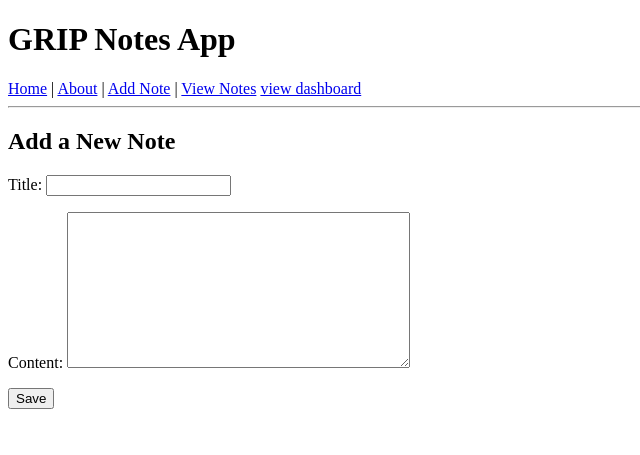
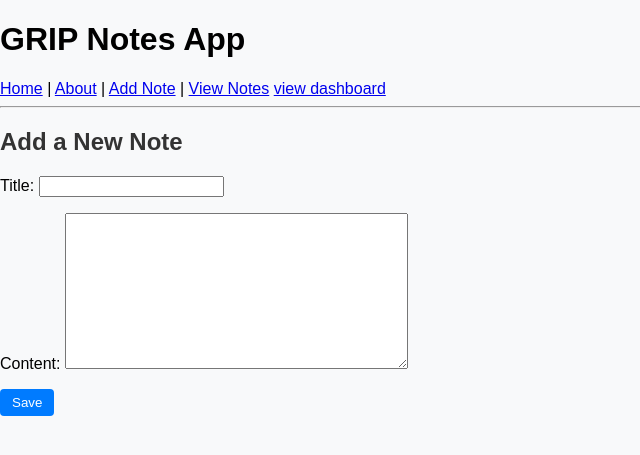
Before and after one commit to zations/GRIP-DATA, a Django app: page /add/ in a window 1280 px wide. Shown: the top 455 px of the page, without its empty margins (0-640 px from the left). Run offline with Django 5.2, Linux system fonts and the light colour scheme; a user stored in the database is signed in.

Commit message:
(feature) feat(ui): add app.css and wire static in base

```diff
--- a/GRIP/settings.py
+++ b/GRIP/settings.py
@@ -122,3 +122,6 @@ STATIC_URL = 'static/'
 # https://docs.djangoproject.com/en/5.1/ref/settings/#default-auto-field
 
 DEFAULT_AUTO_FIELD = 'django.db.models.BigAutoField'
+
+STATIC_URL = '/static/'
+STATICFILES_DIRS = [BASE_DIR / "core" / "static"]
--- /dev/null
+++ b/core/static/css/app.css
@@ -0,0 +1,15 @@
+
+body {
+  font-family: Arial, sans-serif;
+  background-color: #f8f9fa;
+  margin: 0;
+  padding: 0;
+}
+h2 { color: #333; }
+button {
+  background: #007bff;
+  border: none;
+  color: white;
+  padding: 6px 12px;
+  border-radius: 4px;
+}
--- a/core/templates/core/base.html
+++ b/core/templates/core/base.html
@@ -4,6 +4,10 @@
     <title>GRIP Notes</title>
 </head>
 <body>
+
+    {% load static %}
+    <link rel="stylesheet" href="{% static 'css/app.css' %}">
+
     <h1>GRIP Notes App</h1>
     <nav>
         <a href="/">Home</a> |
```
